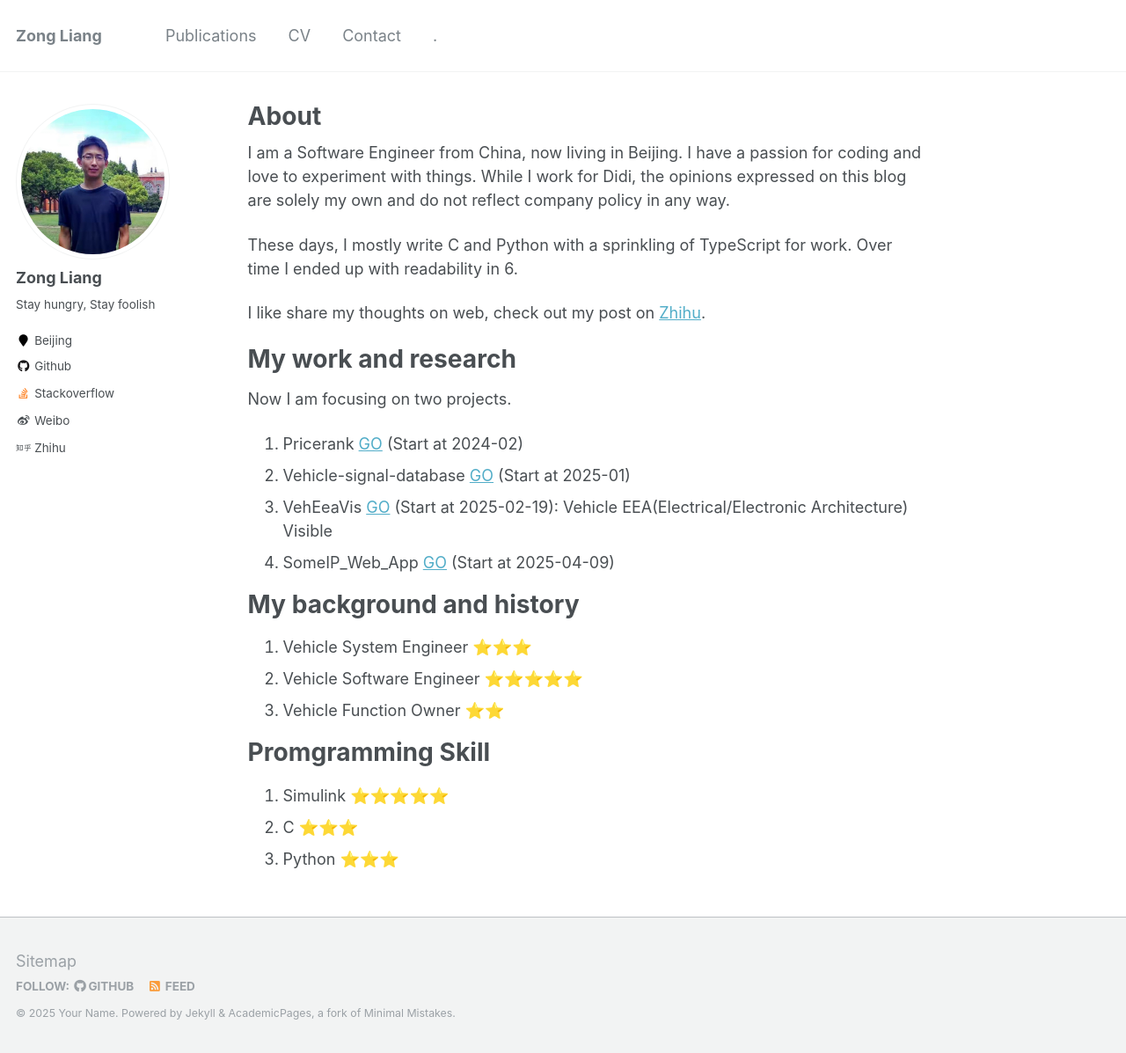
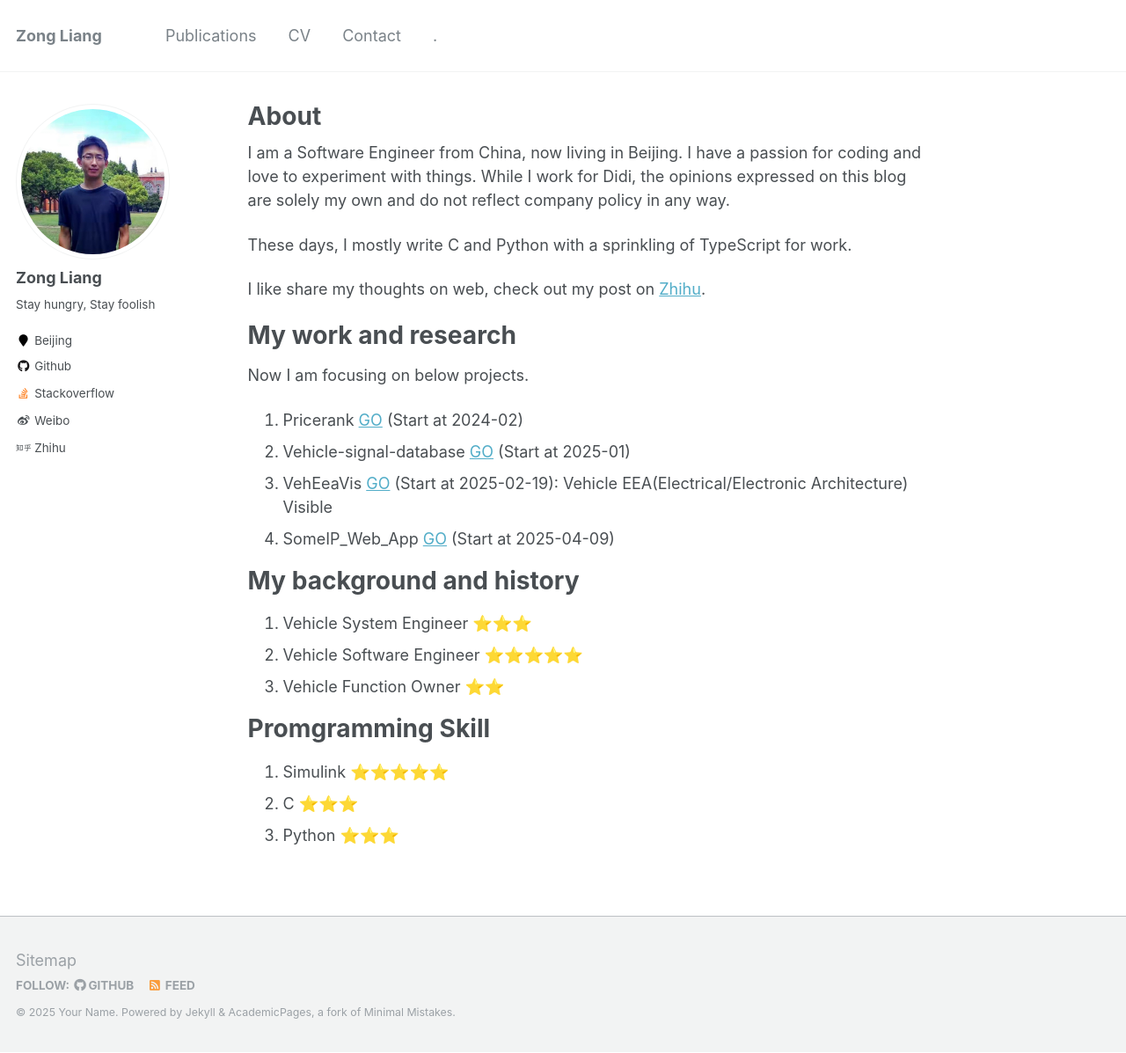
Before and after one commit to ZongL/zongl.github.io, a Jekyll site: the page built from _pages/about.md, in a window 1280 px wide and 1197 px high. Shown: the whole window at 88% size. Built offline with Jekyll 4.4.1, drawn with Linux system fonts in a browser that asks for light colours.

Commit message:
Update about.md

```diff
--- a/_pages/about.md
+++ b/_pages/about.md
@@ -10,13 +10,13 @@ redirect_from:
 
 I am a Software Engineer from China, now living in Beijing. I have a passion for coding and love to experiment with things. While I work for Didi, the opinions expressed on this blog are solely my own and do not reflect company policy in any way.
 
-These days, I mostly write C and Python with a sprinkling of TypeScript for work. Over time I ended up with readability in 6.
+These days, I mostly write C and Python with a sprinkling of TypeScript for work.
 
 I like share my thoughts on web, check out my post on [Zhihu](https://www.zhihu.com/people/zong-liang-6).
 
 My work and research
 ======
-Now I am focusing on two projects.
+Now I am focusing on below projects.
 1. Pricerank [GO](https://pricerank.vercel.app/) (Start at 2024-02)
 2. Vehicle-signal-database [GO](https://vehicle-signal-database.vercel.app/) (Start at 2025-01)
 3. VehEeaVis [GO](https://zongl.github.io/VehEeaVis-Demo/) (Start at 2025-02-19): Vehicle EEA(Electrical/Electronic Architecture) Visible
@@ -24,12 +24,12 @@ Now I am focusing on two projects.
 
 My background and history
 ======
-1. Vehicle System Engineer ⭐⭐⭐
+1. Vehicle System Engineer   ⭐⭐⭐
 1. Vehicle Software Engineer ⭐⭐⭐⭐⭐
-1. Vehicle Function Owner ⭐⭐
+1. Vehicle Function Owner    ⭐⭐
 
 Promgramming Skill
 ======
 1. Simulink ⭐⭐⭐⭐⭐
-1. C ⭐⭐⭐
-1. Python ⭐⭐⭐
+1. C        ⭐⭐⭐
+1. Python   ⭐⭐⭐
```
